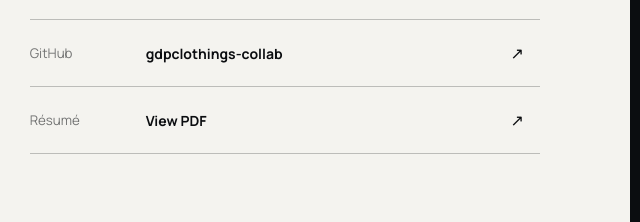
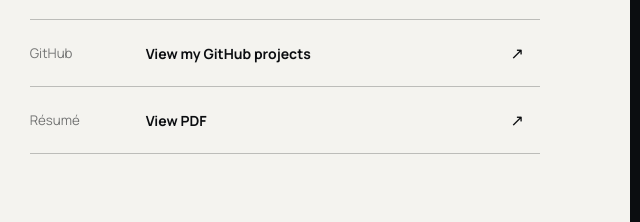
Before and after one commit to gdpclothings-collab/gerald-pangilinan-portfolio, a plain HTML site: page index.html in a window 1280 px wide. Shown: the part 7923-8145 px from the top of the page, 626-1266 px from the left. Drawn offline with nearby package versions, Linux system fonts and the light colour scheme.

Commit message:
Keep GitHub account branding out of portfolio presentation

```diff
--- a/index.html
+++ b/index.html
@@ -252,7 +252,7 @@
         </div>
         <div class="contact-actions">
           <a class="contact-link" href="mailto:Pangilinan2016@yahoo.com"><small>Email</small><strong>Pangilinan2016@yahoo.com</strong><span>↗</span></a>
-          <a class="contact-link" href="https://github.com/gdpclothings-collab" target="_blank" rel="noopener"><small>GitHub</small><strong>gdpclothings-collab</strong><span>↗</span></a>
+          <a class="contact-link" href="https://github.com/gdpclothings-collab" target="_blank" rel="noopener"><small>GitHub</small><strong>View my GitHub projects</strong><span>↗</span></a>
           <a class="contact-link" href="resume.html" target="_blank" rel="noopener"><small>Résumé</small><strong>View PDF</strong><span>↗</span></a>
         </div>
       </div>
```
